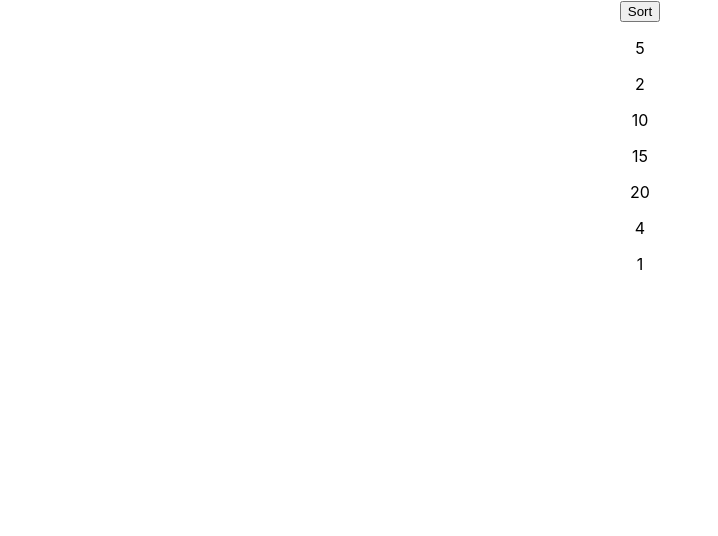
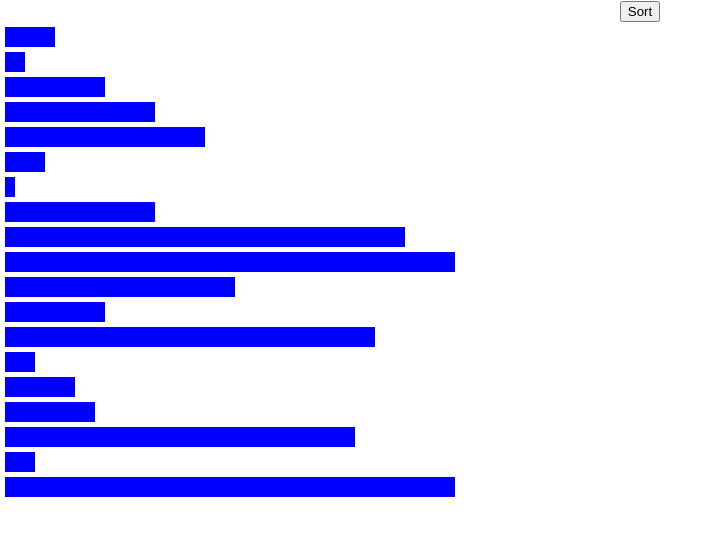
Before and after one commit to Kquach12/sorting_project, a React (Create React App) app: page / in a window 1280 px wide. Shown: the top 536 px of the page, without its empty margins (0-718 px from the left). Built offline with nearby package versions, Linux system fonts and the light colour scheme.

Commit message:
Add visual boxes

```diff
--- a/src/Components/Display.js
+++ b/src/Components/Display.js
@@ -4,7 +4,7 @@ import React, {useState} from 'react'
 
 
 const Display = (props) => {
-    const [testArray,setTestArray] = useState([5,2,10,15,20,4,1])
+    const [testArray,setTestArray] = useState([5,2,10,15,20,4,1,15,40,45,23,10,37,3,7,9,35,3,45])
 
     const insertionSort = (array)=> {
         // console.log(array)
@@ -34,7 +34,14 @@ const Display = (props) => {
         <div>
             <button onClick={(e)=>insertionSort(testArrayCopy)}>Sort</button>
             {
-                testArray.map((value) => <p>{value}</p>)
+                testArray.map((value) =>
+                    <div style={{
+                        height: `20px`,
+                        width:`${value * 10}px`,
+                        backgroundColor: "blue",
+                        margin:"5px"
+                    }}></div>
+                )
             }
         </div>
     )
```
